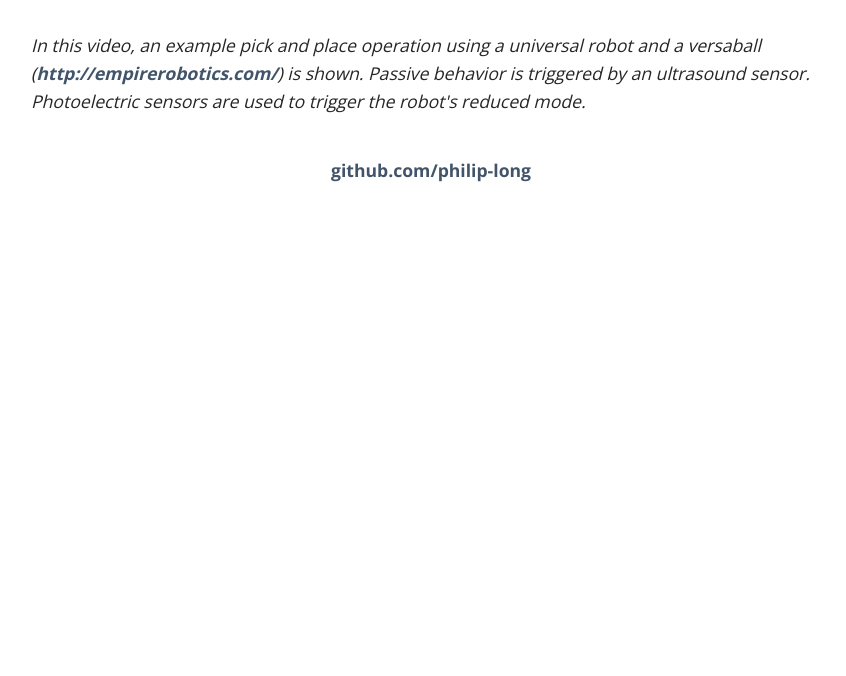
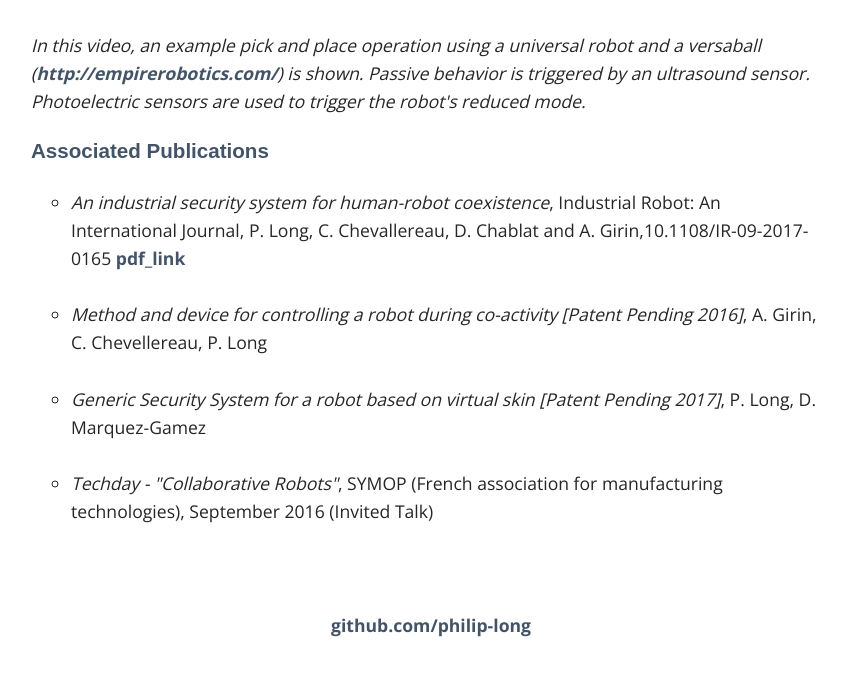
Before and after one commit to philip-long/philip-long.github.io, a Jekyll site: the page built from projects/fast.html, in a window 1280 px wide and 900 px high, scrolled down 2762 px, cut to the strip 221-897 px from the top of the window. Shown: the whole strip, without its empty margins (209-1055 px from the left). Built offline with Jekyll 4.4.1, drawn with Linux system fonts in a browser that asks for light colours; some web fonts are replaced; before the commit the page ends 3207 px from its top, so only the background shows below that.

Commit message:
Update fast.html

```diff
--- a/projects/fast.html
+++ b/projects/fast.html
@@ -61,3 +61,28 @@ title: Philip Long, PhD, Roboticist
     In this video, an example pick and place operation using a universal robot and a versaball (<a>http://empirerobotics.com/</a>) is shown. Passive behavior is triggered by an ultrasound sensor.  Photoelectric sensors are used to trigger the robot's reduced mode.
     </i>
     <br>
+
+
+<h3> Associated Publications </h3>
+
+<ul style="list-style-type:circle">
+
+
+    <li>
+        <i> An industrial security system for human-robot coexistence</i>, Industrial Robot: An International Journal, P. Long, C. Chevallereau, D. Chablat and A. Girin,10.1108/IR-09-2017-0165
+    <a href="https://www.researchgate.net/publication/321790532_An_industrial_security_system_for_human-robot_coexistence"> pdf_link</a>
+    </li>
+<br>
+        <li>
+    <i>Method and device for controlling a robot during co-activity [Patent Pending 2016]</i>, A. Girin, C. Chevellereau, P. Long<br>
+    </li>
+       <br>
+    <li>
+    <i>Generic Security System for a robot based on virtual skin [Patent Pending 2017]</i>, P. Long, D. Marquez-Gamez<br>
+    </li>
+<br>
+    <li>
+    <i> Techday - "Collaborative Robots"</i>, SYMOP (French association for manufacturing technologies), September 2016 (Invited Talk) <br><br>
+</li>
+
+     </ul>
```
